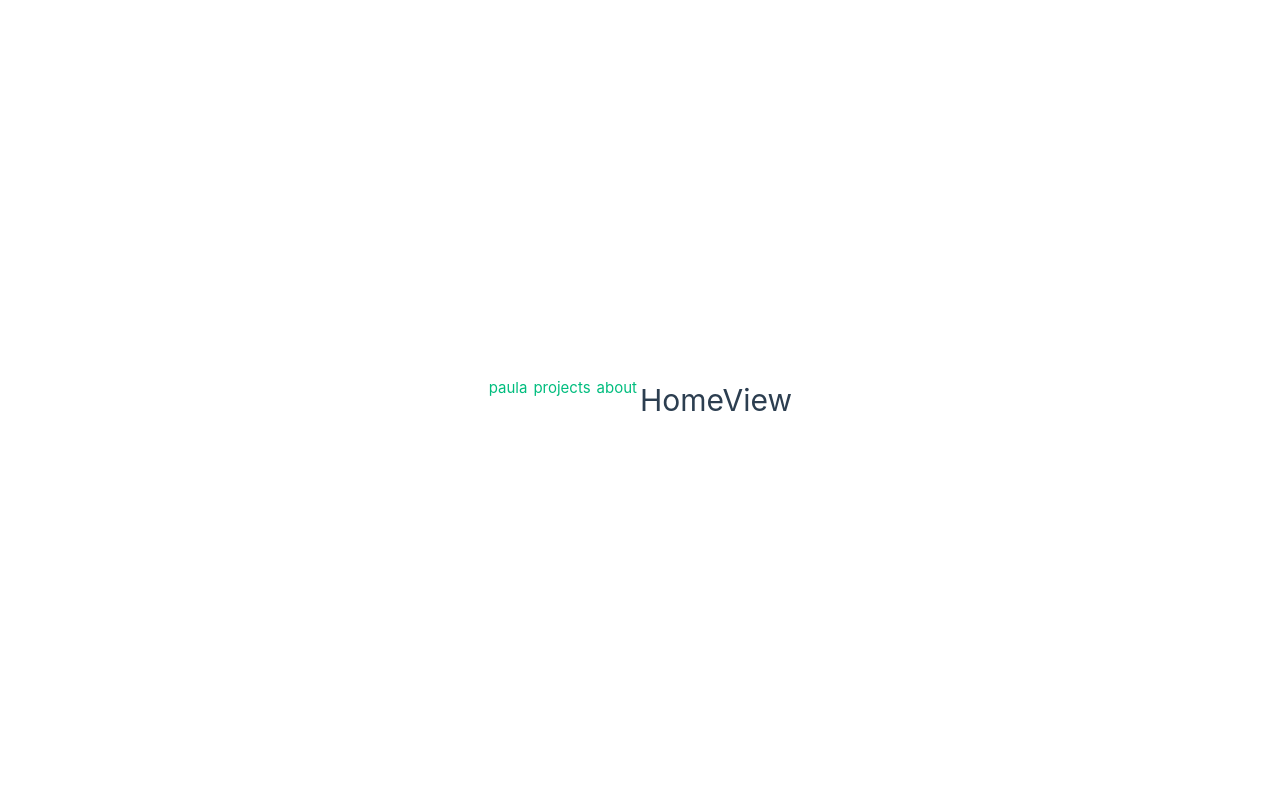
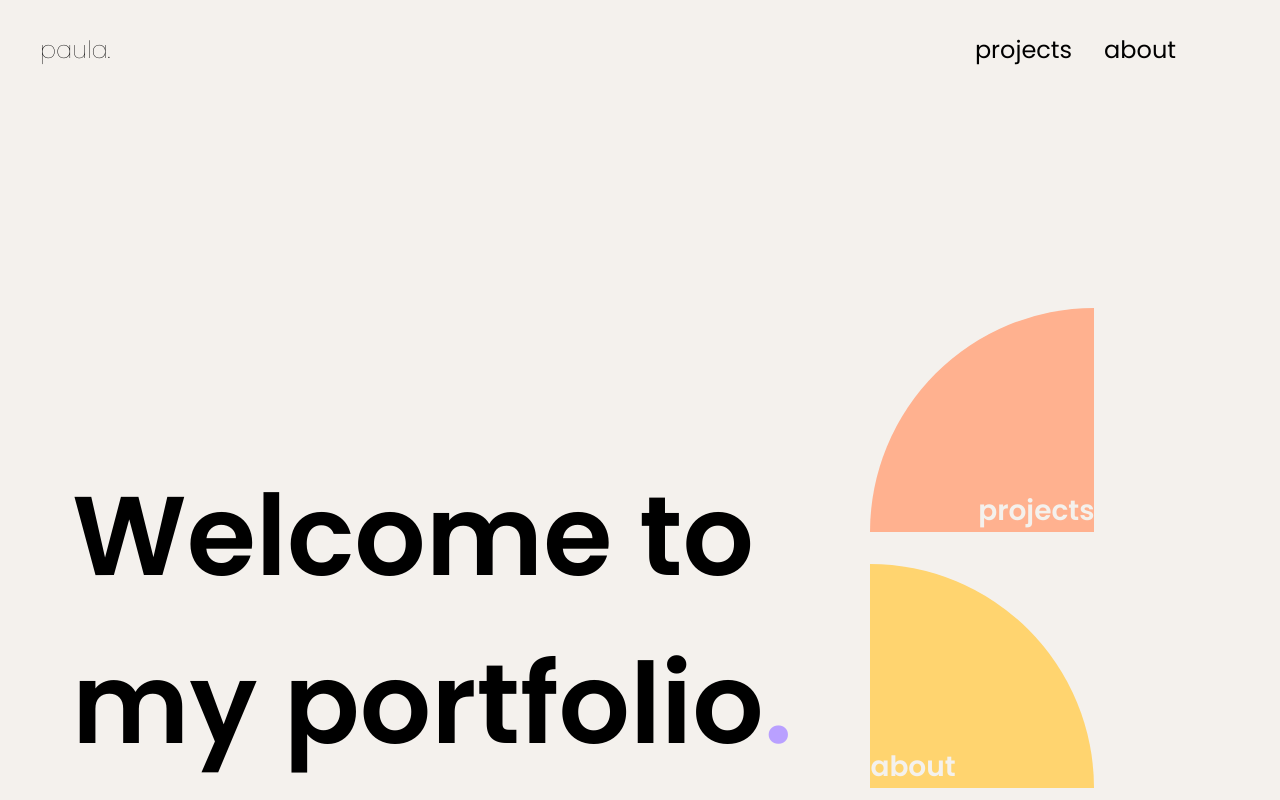
Before and after one commit to PaulaAshvillage/PaulaPortfolio, a Vue app: page / in a window 1280 px wide. Built offline with nearby package versions, Linux system fonts and the light colour scheme.

Commit message:
adds basecss and reset css and home view

```diff
--- a/src/App.vue
+++ b/src/App.vue
@@ -1,20 +1,27 @@
-<script setup>
-import { RouterLink, RouterView } from 'vue-router'
-import HelloWorld from './components/HelloWorld.vue'
+<template>
+  <div class="content-wrapper">
+    <Header-layout />
+  </div>
+</template>
+<script>
+import HeaderLayout from '@/layouts/HeaderLayout.vue'
+
+export default {
+  components: {
+    HeaderLayout
+  }
+}
 </script>
-
-<template>
-  <header>
-    <div class="wrapper">
-      <nav>
-        <RouterLink to="/">paula</RouterLink>
-        <RouterLink to="/projects">projects</RouterLink>
-        <RouterLink to="/about">about</RouterLink>
-      </nav>
-    </div>
-  </header>
-
-  <RouterView />
-</template>
-
-<style scoped></style>
+<style>
+@import url('./assets/main.css');
+@import url('./assets/base.css');
+@import url('https://fonts.googleapis.com/css2?family=Poppins:wght@100;200;300;400;600&display=swap');
+.content-wrapper {
+  margin-inline: auto;
+  padding-inline: 1.5rem;
+  max-width: 80rem;
+}
+#app {
+  font-family: 'Poppins', Helvetica, sans-serif;
+}
+</style>
--- a/src/assets/base.css
+++ b/src/assets/base.css
@@ -1,86 +1,15 @@
 /* color palette from <https://github.com/vuejs/theme> */
 :root {
-  --vt-c-white: #ffffff;
-  --vt-c-white-soft: #f8f8f8;
-  --vt-c-white-mute: #f2f2f2;
-
-  --vt-c-black: #181818;
-  --vt-c-black-soft: #222222;
-  --vt-c-black-mute: #282828;
-
-  --vt-c-indigo: #2c3e50;
-
-  --vt-c-divider-light-1: rgba(60, 60, 60, 0.29);
-  --vt-c-divider-light-2: rgba(60, 60, 60, 0.12);
-  --vt-c-divider-dark-1: rgba(84, 84, 84, 0.65);
-  --vt-c-divider-dark-2: rgba(84, 84, 84, 0.48);
-
-  --vt-c-text-light-1: var(--vt-c-indigo);
-  --vt-c-text-light-2: rgba(60, 60, 60, 0.66);
-  --vt-c-text-dark-1: var(--vt-c-white);
-  --vt-c-text-dark-2: rgba(235, 235, 235, 0.64);
+  --color-purple: #b9a0ff;
+  --color-yellow: #ffd46f;
+  --color-orange: #ffb18f;
+  --color-beige: #f4f1ed;
 }
-
-/* semantic color variables for this project */
-:root {
-  --color-background: var(--vt-c-white);
-  --color-background-soft: var(--vt-c-white-soft);
-  --color-background-mute: var(--vt-c-white-mute);
-
-  --color-border: var(--vt-c-divider-light-2);
-  --color-border-hover: var(--vt-c-divider-light-1);
-
-  --color-heading: var(--vt-c-text-light-1);
-  --color-text: var(--vt-c-text-light-1);
-
-  --section-gap: 160px;
-}
-
-@media (prefers-color-scheme: dark) {
-  :root {
-    --color-background: var(--vt-c-black);
-    --color-background-soft: var(--vt-c-black-soft);
-    --color-background-mute: var(--vt-c-black-mute);
-
-    --color-border: var(--vt-c-divider-dark-2);
-    --color-border-hover: var(--vt-c-divider-dark-1);
-
-    --color-heading: var(--vt-c-text-dark-1);
-    --color-text: var(--vt-c-text-dark-2);
-  }
-}
-
-*,
-*::before,
-*::after {
-  box-sizing: border-box;
-  margin: 0;
-  font-weight: normal;
+html {
+  background-color: var(--color-beige);
+  overflow-y: scroll;
 }
 
 body {
-  min-height: 100vh;
-  color: var(--color-text);
-  background: var(--color-background);
-  transition:
-    color 0.5s,
-    background-color 0.5s;
-  line-height: 1.6;
-  font-family:
-    Inter,
-    -apple-system,
-    BlinkMacSystemFont,
-    'Segoe UI',
-    Roboto,
-    Oxygen,
-    Ubuntu,
-    Cantarell,
-    'Fira Sans',
-    'Droid Sans',
-    'Helvetica Neue',
-    sans-serif;
-  font-size: 15px;
-  text-rendering: optimizeLegibility;
-  -webkit-font-smoothing: antialiased;
-  -moz-osx-font-smoothing: grayscale;
+  padding-inline: 1rem;
 }
--- a/src/assets/main.css
+++ b/src/assets/main.css
@@ -1,35 +1,78 @@
 @import './base.css';
+/*by Josh Comeau https://www.joshwcomeau.com/css/custom-css-reset/
+  1. Use a more-intuitive box-sizing model.
+*/
+a {
+  all: unset;
+}
+*,
+*::before,
+*::after {
+  box-sizing: border-box;
+}
+/*
+    2. Remove default margin
+  */
+* {
+  margin: 0;
+}
+/*
+    Typographic tweaks!
+    3. Add accessible line-height
+    4. Improve text rendering
+  */
+body {
+  line-height: 1.5;
+  -webkit-font-smoothing: antialiased;
+}
+/*
+    5. Improve media defaults
+  */
+img,
+picture,
+video,
+canvas,
+svg {
+  display: block;
+  max-width: 100%;
+}
+/*
+    6. Remove built-in form typography styles
+  */
+input,
+button,
+textarea,
+select {
+  font: inherit;
+}
+/*
+    7. Avoid text overflows
+  */
+p,
+h1,
+h2,
+h3,
+h4,
+h5,
+h6 {
+  overflow-wrap: break-word;
+}
+/*
+    8. Create a root stacking context
+  */
+#root,
+#__next {
+  isolation: isolate;
+}
 
 #app {
-  max-width: 1280px;
-  margin: 0 auto;
-  padding: 2rem;
-  font-weight: normal;
+  font-family: 'Poppins', Helvetica, sans-serif;
+  -webkit-font-smoothing: antialiased;
+  -moz-osx-font-smoothing: grayscale;
+  text-align: center;
 }
-
-a,
-.green {
-  text-decoration: none;
-  color: hsla(160, 100%, 37%, 1);
-  transition: 0.4s;
-  padding: 3px;
+.content-wrapper {
+  margin-inline: auto;
+  padding-inline: 1.5rem;
+  max-width: 80rem;
 }
-
-@media (hover: hover) {
-  a:hover {
-    background-color: hsla(160, 100%, 37%, 0.2);
-  }
-}
-
-@media (min-width: 1024px) {
-  body {
-    display: flex;
-    place-items: center;
-  }
-
-  #app {
-    display: grid;
-    grid-template-columns: 1fr 1fr;
-    padding: 0 2rem;
-  }
-}
--- /dev/null
+++ b/src/layouts/HeaderLayout.vue
@@ -0,0 +1,31 @@
+<template>
+  <div>
+    <nav>
+      <router-link id="home-link" to="/">paula.</router-link>
+      <router-link class="router-link" to="/projects">projects</router-link>
+      <router-link class="router-link" to="/about">about</router-link>
+    </nav>
+
+    <router-view />
+  </div>
+</template>
+<style scoped>
+nav {
+  padding-top: 2rem;
+  padding-right: 4rem;
+  display: flex;
+  justify-content: flex-end;
+  gap: 2rem;
+  font-size: 1.5rem;
+}
+.router-link:hover {
+  text-decoration: underline;
+  text-decoration-color: var(--color-purple);
+  cursor: pointer;
+}
+
+#home-link {
+  font-weight: 100;
+  margin-right: auto;
+}
+</style>
--- a/src/router/index.js
+++ b/src/router/index.js
@@ -1,6 +1,6 @@
 import { createRouter, createWebHistory } from 'vue-router'
-import HomeView from '../views/HomeView.vue'
-import ProjectsView from '../views/ProjectsView.vue'
+import HomeView from '@/views/HomeView.vue'
+import ProjectsView from '@/views/ProjectsView.vue'
 
 const router = createRouter({
   history: createWebHistory(import.meta.env.BASE_URL),
--- a/src/views/HomeView.vue
+++ b/src/views/HomeView.vue
@@ -1,5 +1,59 @@
-<script setup></script>
+<template>
+  <div class="home-container">
+    <h1>Welcome to my portfolio<span id="dot">.</span></h1>
+    <div class="link-container">
+      <router-link id="project-shape" class="shaped-link" to="/projects">projects </router-link>
+      <router-link id="about-shape" class="shaped-link" to="/about">about </router-link>
+    </div>
+  </div>
+</template>
+<style scoped>
+.home-container {
+  height: 100%;
+  padding-inline: 2rem;
+  padding-top: 30vh;
+  display: flex;
+  align-items: flex-end;
+}
+h1 {
+  font-size: 7rem;
+  text-align: left;
+}
+#dot {
+  color: var(--color-purple);
+}
+.link-container {
+  margin-right: 10%;
+  display: flex;
 
-<template>
-  <h1>HomeView</h1>
-</template>
+  gap: 2rem;
+  flex-direction: column;
+}
+.shaped-link {
+  font-weight: 600;
+  font-size: 1.75rem;
+}
+#project-shape {
+  color: var(--color-beige);
+  background-color: var(--color-orange);
+  height: 14rem;
+  width: 14rem;
+  border-radius: 14rem 0 0 0;
+  display: flex;
+  align-items: flex-end;
+  justify-content: end;
+}
+
+#about-shape {
+  color: var(--color-beige);
+
+  background-color: var(--color-yellow);
+  height: 14rem;
+  width: 14rem;
+  border-radius: 0 14rem 0 0;
+  display: flex;
+  align-items: flex-end;
+  justify-content: start;
+}
+</style>
+<script></script>
```
